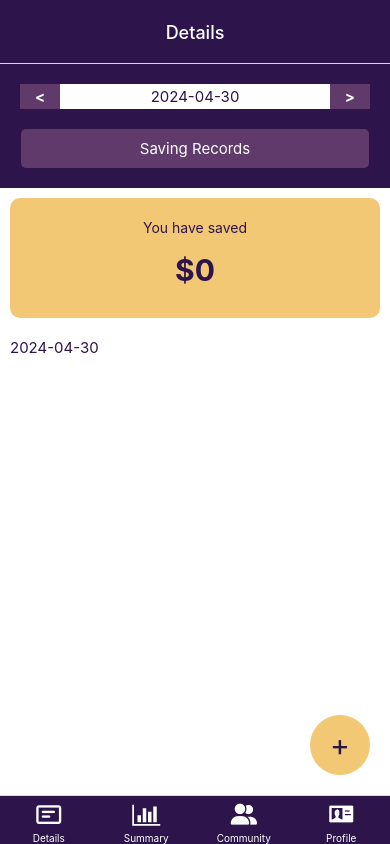
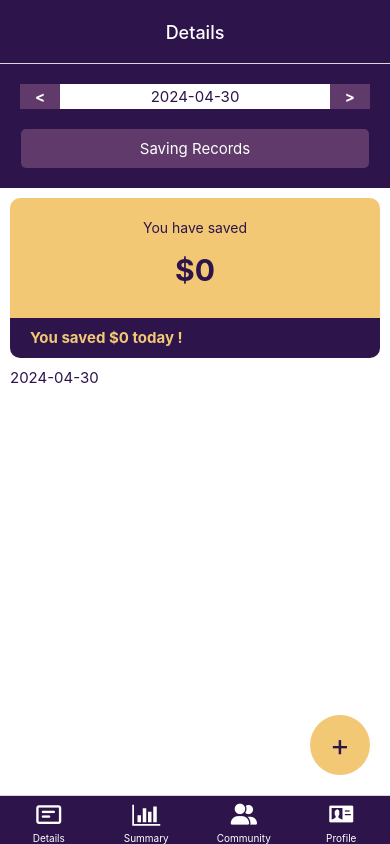
Before and after one commit to JoyfulTechLauncher/joyfulfrugalista, a React Native app: screen /Details in a window 390 px wide. Built offline with nearby package versions, Linux system fonts and the light colour scheme.

Commit message:
Add daily saving amount

```diff
--- a/screens/Details.js
+++ b/screens/Details.js
@@ -14,6 +14,7 @@ function Detail({ navigation }) {
   const { currentUser } = useAuth();
   const [fetchedData, setFetchedData] = useState({ savingEntries: [], totalSaved: 0 });
   const [totalSavingAmount, setTotalSavingAmount] = useState(0);
+  const [dailySavingAmount, setDailySavingAmount] = useState(0);
   const [isMounted, setIsMounted] = useState(false);
 
 
@@ -68,8 +69,8 @@ function Detail({ navigation }) {
     if (!isMounted) {
       setDateIndex(0);
       setIsMounted(true);
+      fetchDataAndUpdate();
     }
-    fetchDataAndUpdate();
   }, [isMounted]);
 
   useEffect(() => {
@@ -97,11 +98,12 @@ function Detail({ navigation }) {
       fetchSavingData(currentUser.uid)
         .then((data) => {
           setTotalSavingAmount(data.totalSaved);
-          // Update the state with the fetched saving data
           const categorizedData = categorizeSavingEntries(data);
           console.log(categorizedData)
           const currentData = getEntriesForDate(categorizedData, getDate(dateIndex));
           console.log('current data', currentData);
+          setDailySavingAmount(calculateDailySavingAmount(currentData));
+          console.log('daily saving amount', dailySavingAmount);
           setFetchedData(currentData);
         })
         .catch((error) => {
@@ -149,6 +151,17 @@ const getEntriesForDate = (categorizedData, date) => {
   }
 };
 
+const calculateDailySavingAmount = (currentData) => {
+  let savingAmount = 0;
+
+  // Iterate over each entry in currentData
+  currentData.forEach((entry) => {
+    const moneyAdded = parseInt(entry.moneyAdded);
+    savingAmount += moneyAdded;
+  });
+  return savingAmount;
+};
+
   const categories = [
     { id: 'Housing', iconName: require('../assets/housing.png'), color: '#D0C6E1' },
     { id: 'Household', iconName: require('../assets/household.png'), color: '#F1EBF2' },
@@ -187,10 +200,13 @@ const getEntriesForDate = (categorizedData, date) => {
             <Text style={styles.boardLabel}>You have saved</Text>
             <Text style={styles.amount}>${totalSavingAmount}</Text>
           </View>
+          <View style={styles.subBoard}>
+            <Text style={styles.subBoardLabel}>You saved ${dailySavingAmount} today !</Text>
+          </View>
         </View>
       <ScrollView style={styles.scrollView}>
         <View>
-        <Text style={styles.dateTextForData}>{getDate(dateIndex)}</Text>
+          <Text style={styles.dateTextForData}>{getDate(dateIndex)}</Text>
           {fetchedData ? (
             Object.keys(fetchedData).map((key, index) => {
               const { date, category, moneyAdded, description } = fetchedData[key];
@@ -305,8 +321,10 @@ const styles = StyleSheet.create({
   board: {
     backgroundColor: '#f2c875',
     padding: 5,
-    borderRadius: 10,
+    borderTopLeftRadius: 10,
+    borderTopRightRadius: 10,
     margin: 10,
+    marginBottom: 0,
     alignItems: 'center',
     height: 120,
   },
@@ -318,6 +336,22 @@ const styles = StyleSheet.create({
     color: '#2d144b',
     lineHeight: 35,
     fontSize: 30,
+    fontWeight: 'bold',
+  },
+  subBoard: {
+    backgroundColor: '#2d144b',
+    padding: 10,
+    borderBottomLeftRadius: 10,
+    borderBottomRightRadius: 10,
+    marginHorizontal: 10,
+    marginTop: 0,
+    alignItems: 'left',
+    height: 40,
+  },
+  subBoardLabel: {
+    fontSize: 15,
+    color: '#f2c875',
+    marginLeft: 10,
     fontWeight: 'bold',
   },
   dataContainer: {
```
